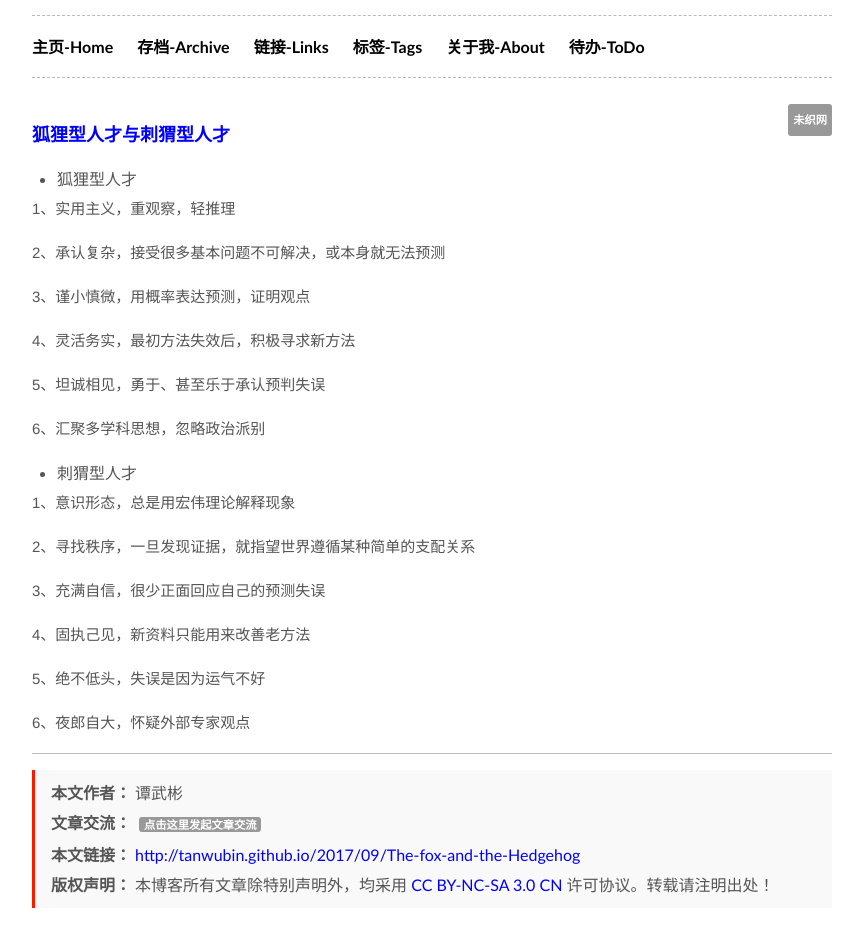
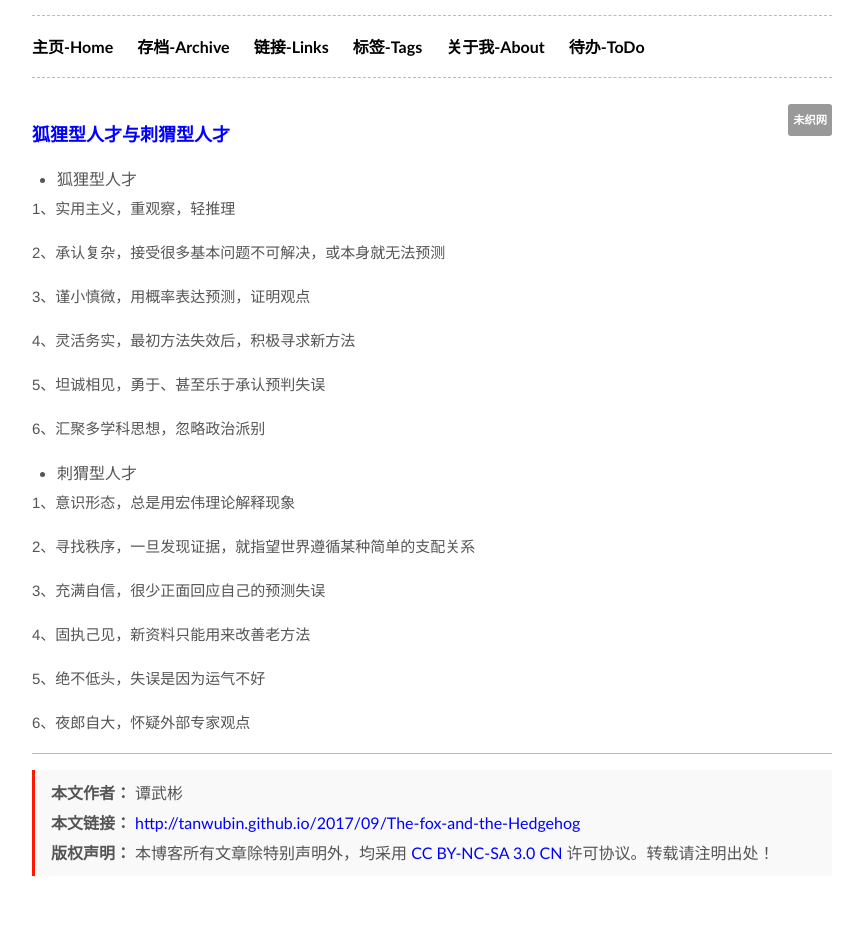
Before and after one commit to fk1091889767/tanwubin.github.io, a Jekyll site: the page built from _posts/2017-09-17-The fox and the Hedgehog.md, in a window 1280 px wide. Shown: the whole page, without its empty margins (208-1071 px from the left). Built offline with Jekyll 4.4.1, drawn with Linux system fonts in a browser that asks for light colours; comment, search, counter and statistics services are not loaded; after the commit the page ends 902 px from its top, so only the background shows below that.

Commit message:
去掉mailto

```diff
--- a/_includes/themes/effector-wide/authorized.html
+++ b/_includes/themes/effector-wide/authorized.html
@@ -1,9 +1,6 @@
 <div>
     <ul class="post-copyright">
         <li><strong>本文作者：</strong> 谭武彬</li>
-        <li><strong>文章交流：</strong> <span class="label label-important">
-            <a href="Mailto:brieftime@icloud.com">
-                <font color="white">点击这里发起文章交流</font></a></span></li>
         <li>
             <strong>本文链接：</strong><a href=" http://tanwubin.github.io{{ page.url }}"> http://tanwubin.github.io{{ page.url }}</a>
         </li>
```
